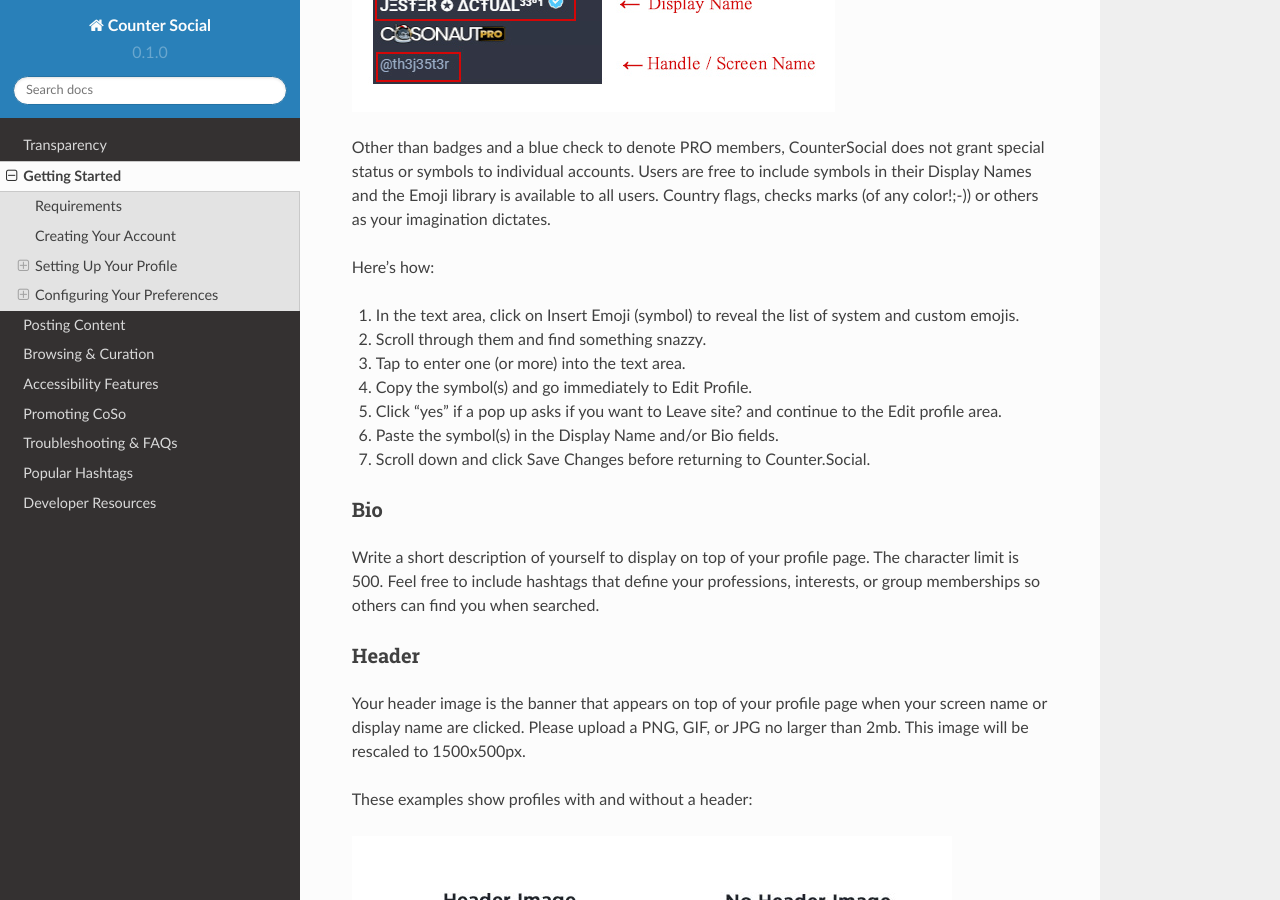
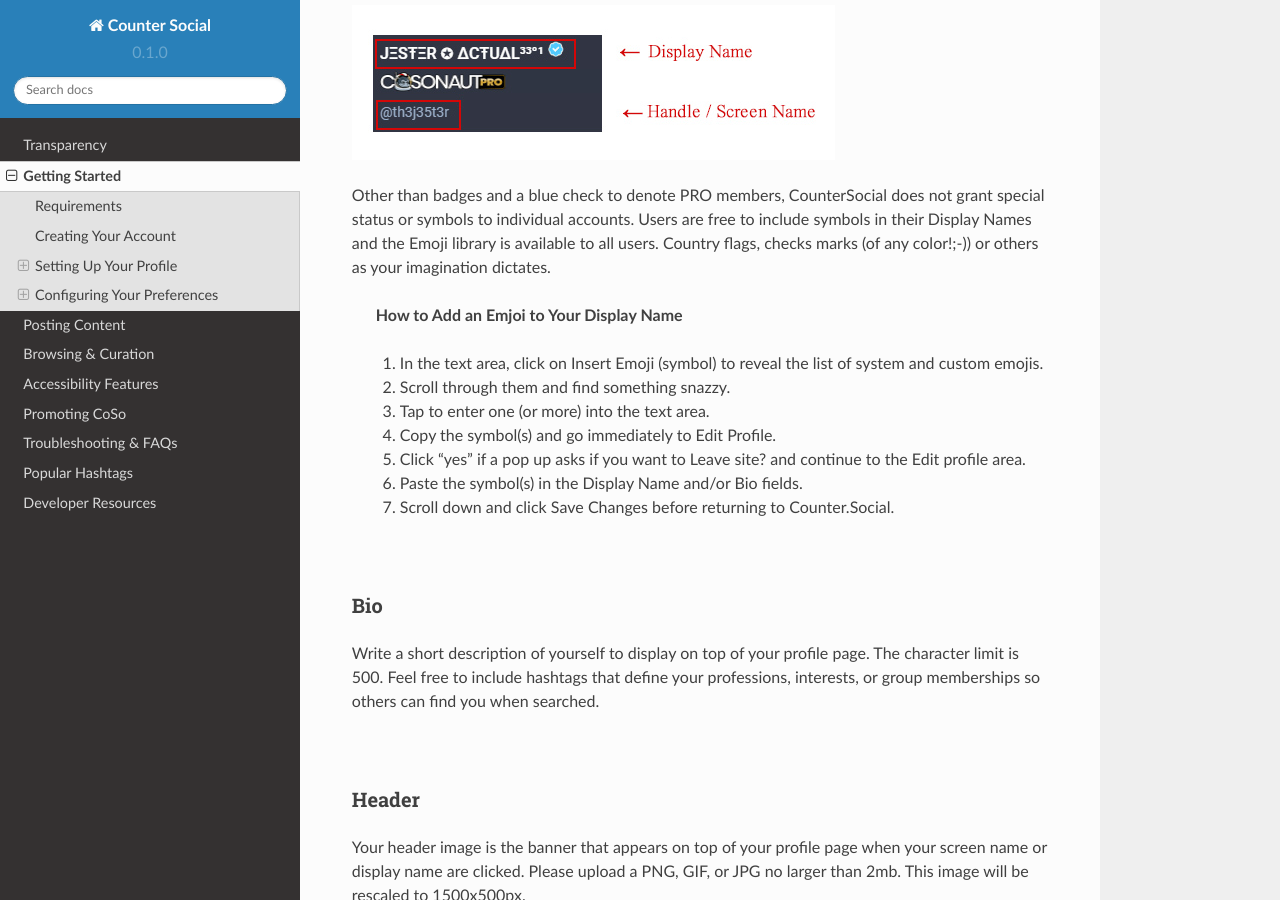
Before and after one commit to itskel/userguide, a Sphinx documentation site: the page built from docs/source/getting-started.rst, in a window 1280 px wide and 900 px high, scrolled down 2066 px. Built offline with Sphinx 7.4.7 and the Read the Docs theme 2.0.0, drawn with Linux system fonts in a browser that asks for light colours; pages that are not in the unit, such as notebooks, are missing from menus.

Commit message:
Update getting-started.rst

```diff
--- a/docs/source/getting-started.rst
+++ b/docs/source/getting-started.rst
@@ -35,6 +35,8 @@
 
 .. note:: Remember to scroll to the bottom of the page and hit the SAVE button after making any changes.
 
+
+|
 Display Name
 ^^^^^^^^^^^^^
 While your @handle is fixed and unchangeable, you may update your Display Name at any time. The character limit is 24. In the example below, JΞSŦΞR ✪ ΔCŦUΔL³³°¹ is the Display Name and @th3j35t3r is their handle or "screen name."
@@ -43,20 +45,22 @@
 
 Other than badges and a blue check to denote PRO members, CounterSocial does not grant special status or symbols to individual accounts. Users are free to include symbols in their Display Names and the Emoji library is available to all users.  Country flags, checks marks (of any color!;-)) or others as your imagination dictates.
 
-Here’s how:
+ **How to Add an Emjoi to Your Display Name**
 
-#. In the text area, click on Insert Emoji (symbol) to reveal the list of system and custom emojis.
-#. Scroll through them and find something snazzy.
-#. Tap to enter one (or more) into the text area.
-#. Copy the symbol(s) and go immediately to Edit Profile.
-#. Click “yes” if a pop up asks if you want to Leave site? and  continue to the Edit profile area.
-#. Paste the symbol(s) in the Display Name and/or Bio fields.
-#. Scroll down and click Save Changes before returning to Counter.Social.
+ #. In the text area, click on Insert Emoji (symbol) to reveal the list of system and custom emojis.
+ #. Scroll through them and find something snazzy.
+ #. Tap to enter one (or more) into the text area.
+ #. Copy the symbol(s) and go immediately to Edit Profile.
+ #. Click “yes” if a pop up asks if you want to Leave site? and  continue to the Edit profile area.
+ #. Paste the symbol(s) in the Display Name and/or Bio fields.
+ #. Scroll down and click Save Changes before returning to Counter.Social.
 
+|
 Bio
 ^^^^^^^^^^^^^
 Write a short description of yourself to display on top of your profile page. The character limit is 500. Feel free to include hashtags that define your professions, interests, or group memberships so others can find you when searched.
 
+|
 Header
 ^^^^^^^^^^^^^
 Your header image is the banner that appears on top of your profile page when your screen name or display name are clicked. Please upload a PNG, GIF, or JPG no larger than 2mb. This image will be rescaled to 1500x500px.
@@ -65,6 +69,7 @@
 
 .. image:: img_avatarheader.jpg
 
+|
 Avatar
 ^^^^^^^^^^^^^
 Your avatar is the photo or image that appears on top of your profile and next to your post. The current default is an egg.  Uncrack it now by uploading a PNG, GIF, or JPG image no larger than 2mb in size. Your image will be resized to 85x85 pixels. Square images are preferred.
```
